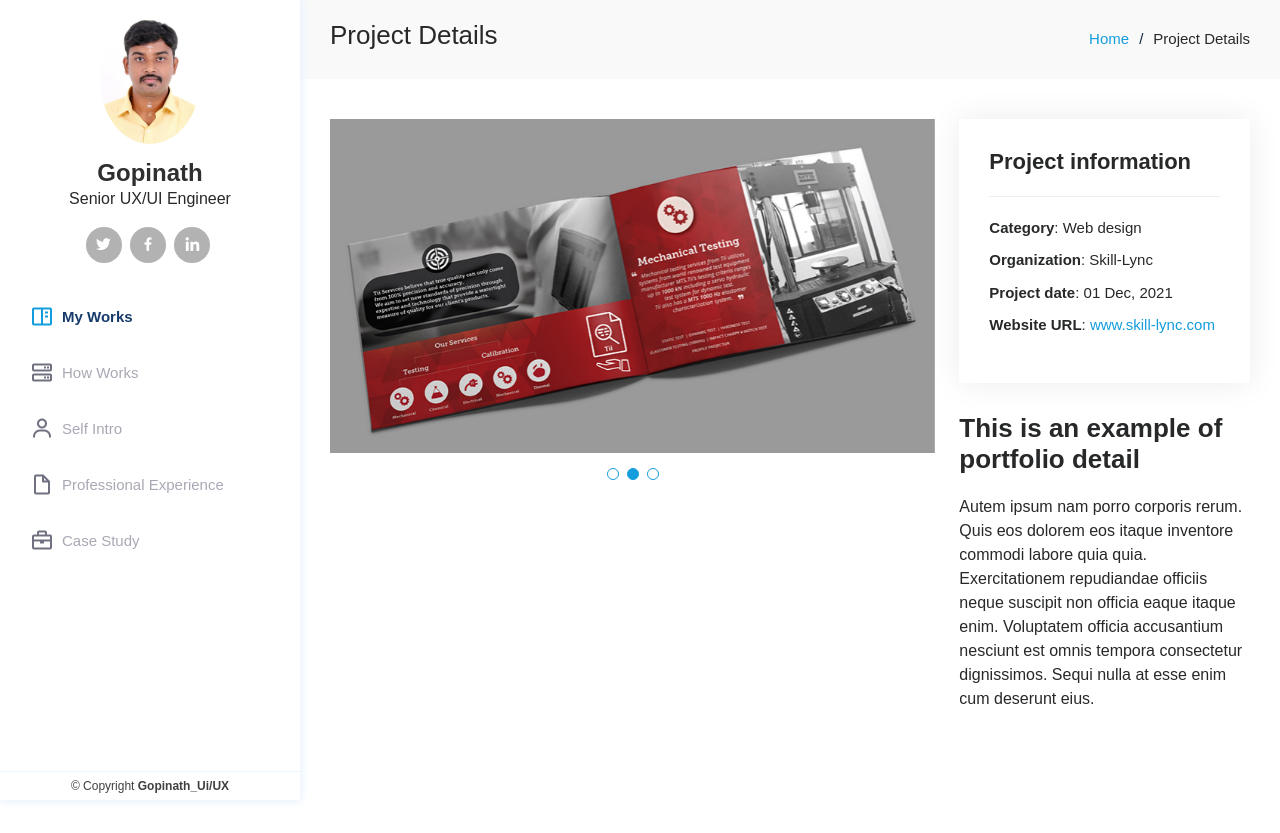
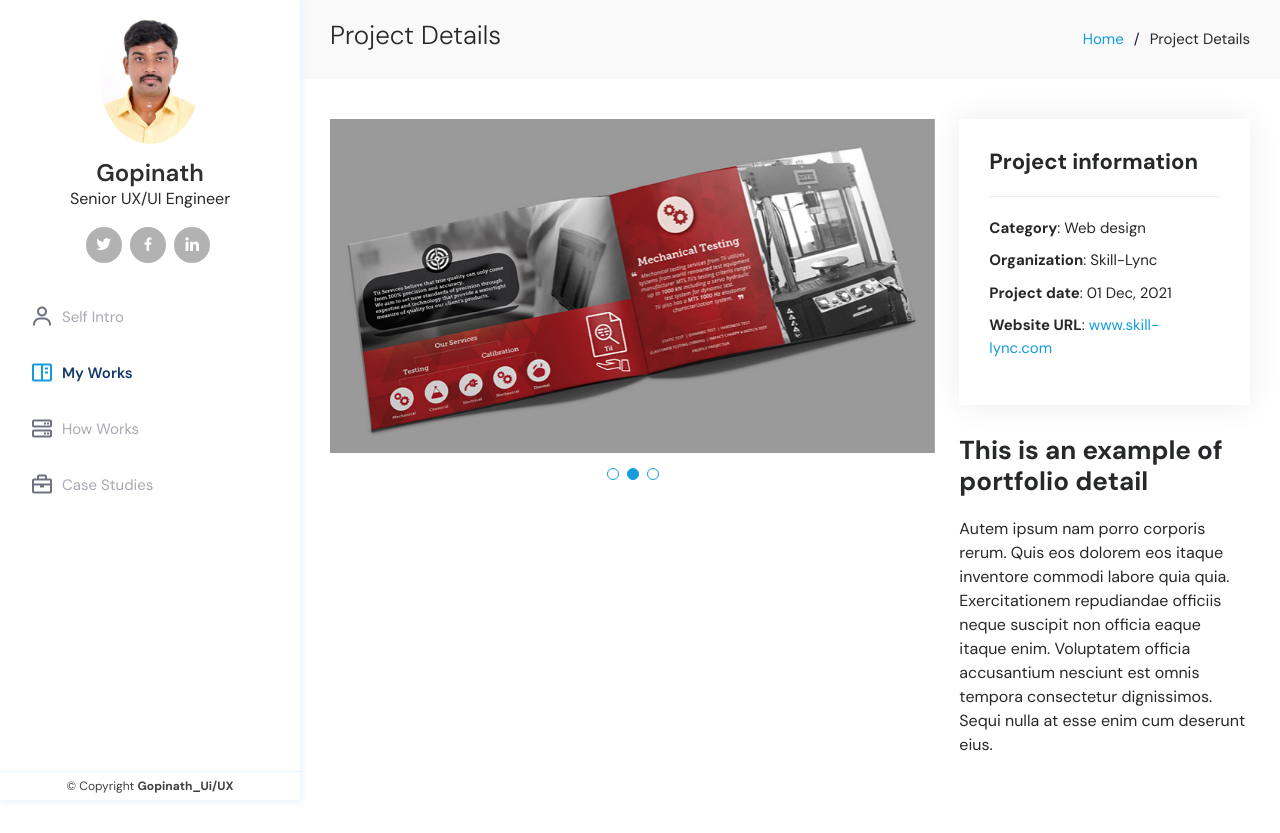
Before and after one commit to Gopinath-UIUX/GopinathDesigns, a plain HTML site: page portfolio-details-logo.html in a window 1280 px wide. Before the commit the page ends 800 px from the top, so only its background shows below. Drawn offline with Linux system fonts and the light colour scheme.

Commit message:
nav-bar update
update the unique navbar

```diff
--- a/portfolio-details-card.html
+++ b/portfolio-details-card.html
@@ -14,7 +14,7 @@
   <link href="assets/img/apple-touch-icon.png" rel="apple-touch-icon">
 
   <!-- Google Fonts -->
-  <link href="https://fonts.googleapis.com/css?family=Open+Sans:300,300i,400,400i,600,600i,700,700i|Raleway:300,300i,400,400i,500,500i,600,600i,700,700i|Poppins:300,300i,400,400i,500,500i,600,600i,700,700i" rel="stylesheet">
+  <link href="https://fonts.googleapis.com/css2?family=DM+Sans:ital,opsz,wght@0,9..40,100..1000;1,9..40,100..1000&display=swap" rel="stylesheet">
 
   <!-- Vendor CSS Files -->
   <link href="assets/vendor/aos/aos.css" rel="stylesheet">
@@ -51,22 +51,14 @@
       </div>
     </div>
 
-    <nav id="navbar" class="nav-menu navbar">
-      <ul>
-        <li><a href="index.html#portfolio" class="nav-link scrollto active"><i class="bx bx-book-content"></i> <span>My Works</span></a></li>
-        <!-- <li><a href="#hero" class="nav-link scrollto "><i class="bx bx-home"></i> <span>Home</span></a></li> -->
-
-
-        <li><a href="index.html#services" class="nav-link scrollto"><i class="bx bx-server"></i> <span>How Works</span></a></li>
-          <li><a href="index.html#about" class="nav-link scrollto"><i class="bx bx-user"></i> <span>Self Intro</span></a></li>
-        <li><a href="index.html#resume" class="nav-link scrollto"><i class="bx bx-file-blank"></i> <span>Professional
-              Experience</span></a></li>
-        <li><a href="index.html#case-studies" class="nav-link scrollto"><i class="bx bx-briefcase"></i> <span>Case Study</span></a></li>
-
-
-        <!-- <li><a href="#contact" class="nav-link scrollto"><i class="bx bx-envelope"></i> <span>Contact</span></a></li> -->
-      </ul>
-    </nav><!-- .nav-menu -->
+      <nav id="navbar" class="nav-menu navbar">
+        <ul>
+          <li><a href="#about" class="nav-link scrollto"><i class="bx bx-user"></i> <span>Self Intro</span></a></li>
+          <li><a href="#portfolio" class="nav-link scrollto active"><i class="bx bx-book-content"></i> <span>My Works</span></a></li>
+          <li><a href="#services" class="nav-link scrollto"><i class="bx bx-server"></i> <span>How Works</span></a></li>
+          <li><a href="#case-studies" class="nav-link scrollto"><i class="bx bx-briefcase"></i> <span>Case Studies</span></a></li>
+        </ul>
+      </nav><!-- .nav-menu -->
   </div>
 </header><!-- End Header -->
 
--- a/portfolio-details-logo.html
+++ b/portfolio-details-logo.html
@@ -14,7 +14,7 @@
   <link href="assets/img/apple-touch-icon.png" rel="apple-touch-icon">
 
   <!-- Google Fonts -->
-  <link href="https://fonts.googleapis.com/css?family=Open+Sans:300,300i,400,400i,600,600i,700,700i|Raleway:300,300i,400,400i,500,500i,600,600i,700,700i|Poppins:300,300i,400,400i,500,500i,600,600i,700,700i" rel="stylesheet">
+  <link href="https://fonts.googleapis.com/css2?family=DM+Sans:ital,opsz,wght@0,9..40,100..1000;1,9..40,100..1000&display=swap" rel="stylesheet">
 
   <!-- Vendor CSS Files -->
   <link href="assets/vendor/aos/aos.css" rel="stylesheet">
@@ -51,22 +51,14 @@
       </div>
     </div>
 
-    <nav id="navbar" class="nav-menu navbar">
-      <ul>
-        <li><a href="index.html#portfolio" class="nav-link scrollto active"><i class="bx bx-book-content"></i> <span>My Works</span></a></li>
-        <!-- <li><a href="#hero" class="nav-link scrollto "><i class="bx bx-home"></i> <span>Home</span></a></li> -->
-
-
-        <li><a href="index.html#services" class="nav-link scrollto"><i class="bx bx-server"></i> <span>How Works</span></a></li>
-          <li><a href="index.html#about" class="nav-link scrollto"><i class="bx bx-user"></i> <span>Self Intro</span></a></li>
-        <li><a href="index.html#resume" class="nav-link scrollto"><i class="bx bx-file-blank"></i> <span>Professional
-              Experience</span></a></li>
-        <li><a href="index.html#case-studies" class="nav-link scrollto"><i class="bx bx-briefcase"></i> <span>Case Study</span></a></li>
-
-
-        <!-- <li><a href="#contact" class="nav-link scrollto"><i class="bx bx-envelope"></i> <span>Contact</span></a></li> -->
-      </ul>
-    </nav><!-- .nav-menu -->
+     <nav id="navbar" class="nav-menu navbar">
+        <ul>
+          <li><a href="#about" class="nav-link scrollto"><i class="bx bx-user"></i> <span>Self Intro</span></a></li>
+          <li><a href="#portfolio" class="nav-link scrollto active"><i class="bx bx-book-content"></i> <span>My Works</span></a></li>
+          <li><a href="#services" class="nav-link scrollto"><i class="bx bx-server"></i> <span>How Works</span></a></li>
+          <li><a href="#case-studies" class="nav-link scrollto"><i class="bx bx-briefcase"></i> <span>Case Studies</span></a></li>
+        </ul>
+      </nav><!-- .nav-menu -->
   </div>
 </header><!-- End Header -->
 
```
Also changed, not shown: index.html (+1 -5 lines), portfolio-details-lmsdash.html (+6 -14 lines), portfolio-details-mobpromo.html (+8 -15 lines), portfolio-details-pulse.html (+6 -13 lines), portfolio-details-tansi.html (+9 -17 lines), portfolio-details-web1.html (+9 -23 lines), portfolio-details-whistler.html (+9 -16 lines), 4 other files.
